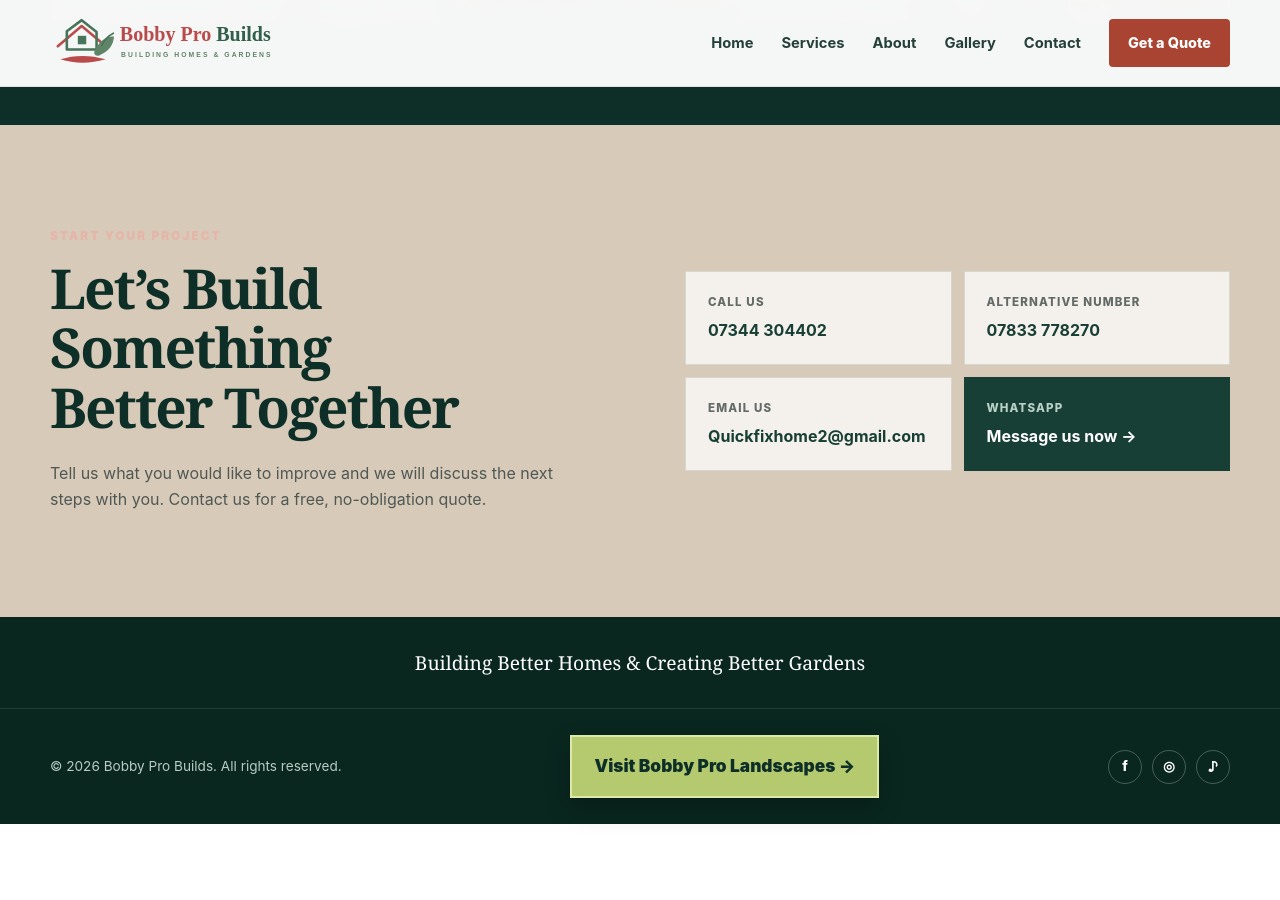
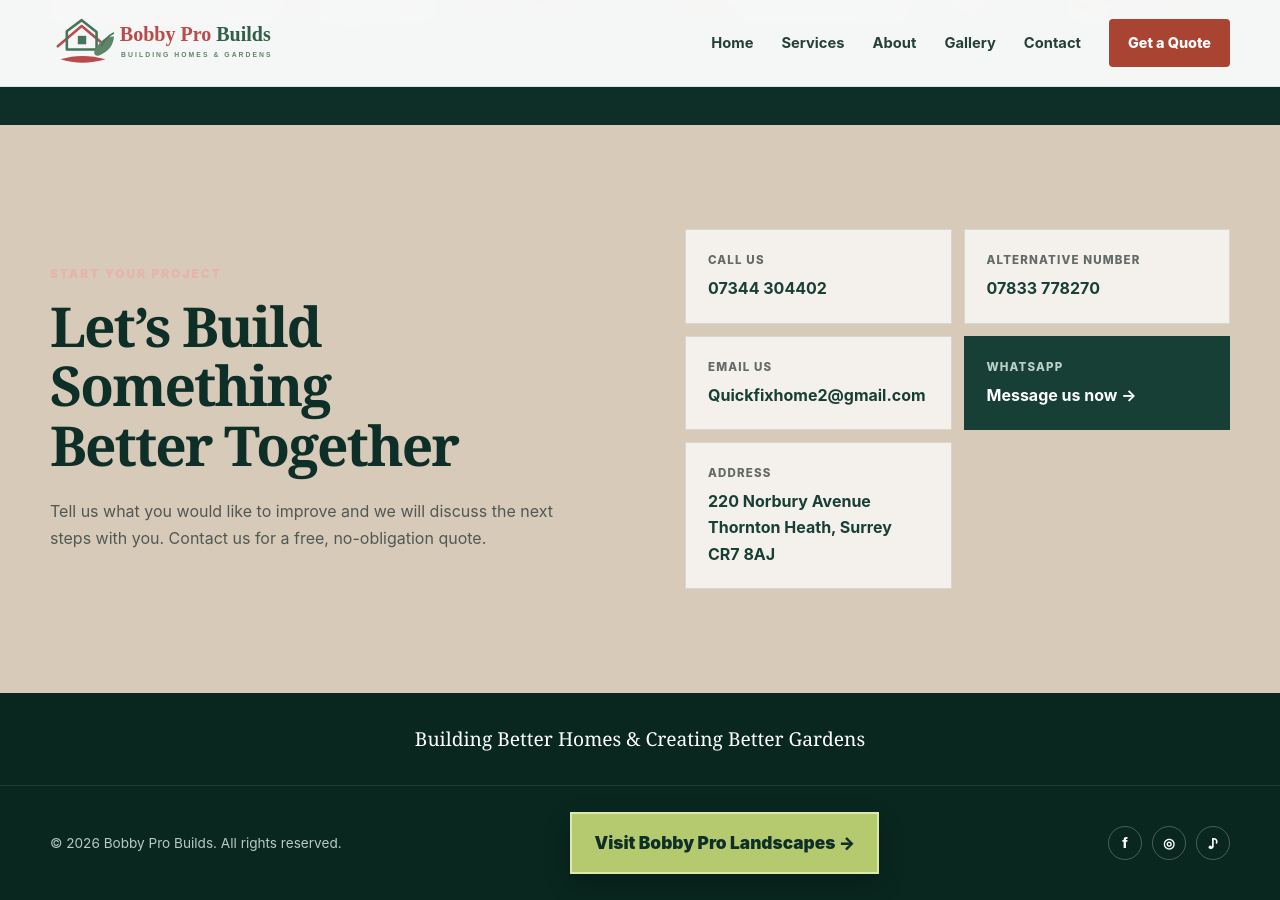
Before and after one commit to arsalanbobby/Bobby-Pro-Builds, a Jekyll site: the page built from index.md, in a window 1280 px wide and 900 px high, scrolled down 3311 px. Built offline with Jekyll 4.4.1, drawn with Linux system fonts in a browser that asks for light colours; before the commit the page ends 4135 px from its top, so only the background shows below that.

Commit message:
Add business address to contact details

```diff
--- a/index.md
+++ b/index.md
@@ -59,7 +59,7 @@ description: Bobby Pro Builds provides extensions, renovations, kitchens, bathro
 <section id="contact" class="section contact-section">
   <div class="container contact-wrap">
     <div class="contact-copy"><p class="eyebrow eyebrow-light">Start Your Project</p><h2>Let’s Build Something<br>Better Together</h2><p>Tell us what you would like to improve and we will discuss the next steps with you. Contact us for a free, no-obligation quote.</p></div>
-    <div class="contact-options"><a href="tel:+447344304402"><span>Call us</span><strong>07344 304402</strong></a><a href="tel:+447833778270"><span>Alternative number</span><strong>07833 778270</strong></a><a href="mailto:Quickfixhome2@gmail.com"><span>Email us</span><strong>Quickfixhome2@gmail.com</strong></a><a class="whatsapp-option" href="https://wa.me/447344304402" target="_blank" rel="noopener"><span>WhatsApp</span><strong>Message us now →</strong></a></div>
+    <div class="contact-options"><a href="tel:+447344304402"><span>Call us</span><strong>07344 304402</strong></a><a href="tel:+447833778270"><span>Alternative number</span><strong>07833 778270</strong></a><a href="mailto:Quickfixhome2@gmail.com"><span>Email us</span><strong>Quickfixhome2@gmail.com</strong></a><a class="whatsapp-option" href="https://wa.me/447344304402" target="_blank" rel="noopener"><span>WhatsApp</span><strong>Message us now →</strong></a><a class="address-option" href="https://www.google.com/maps/search/?api=1&amp;query=220+Norbury+Avenue+Thornton+Heath+Surrey+CR7+8AJ" target="_blank" rel="noopener"><span>Address</span><strong>220 Norbury Avenue<br>Thornton Heath, Surrey<br>CR7 8AJ</strong></a></div>
   </div>
 </section>
 
```
